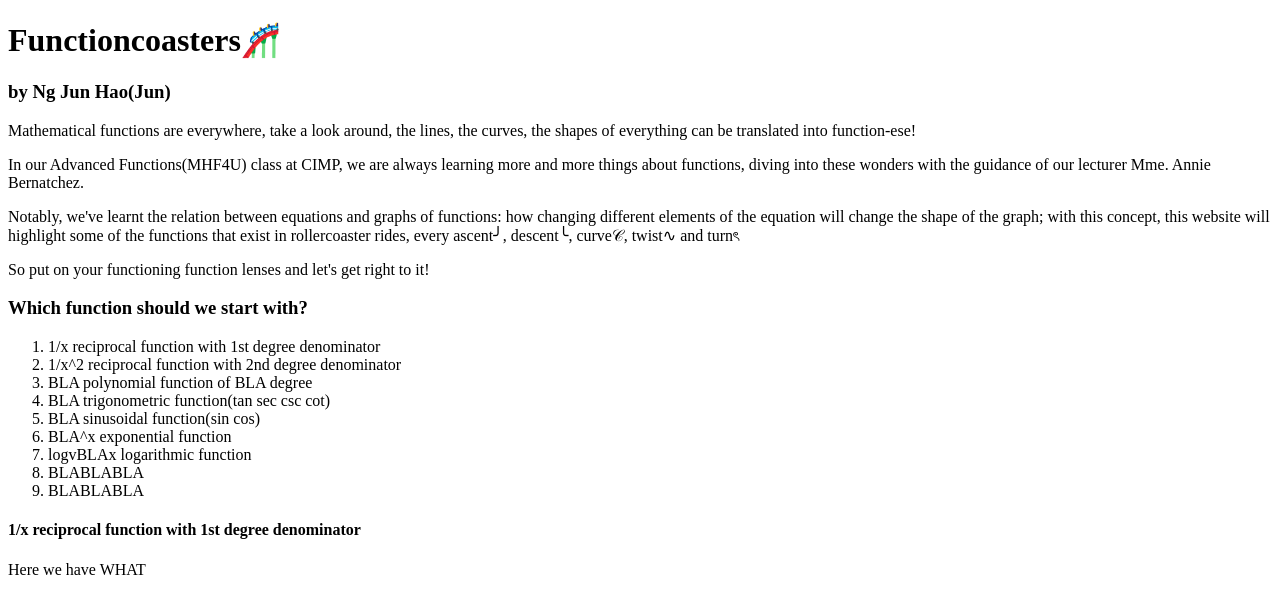
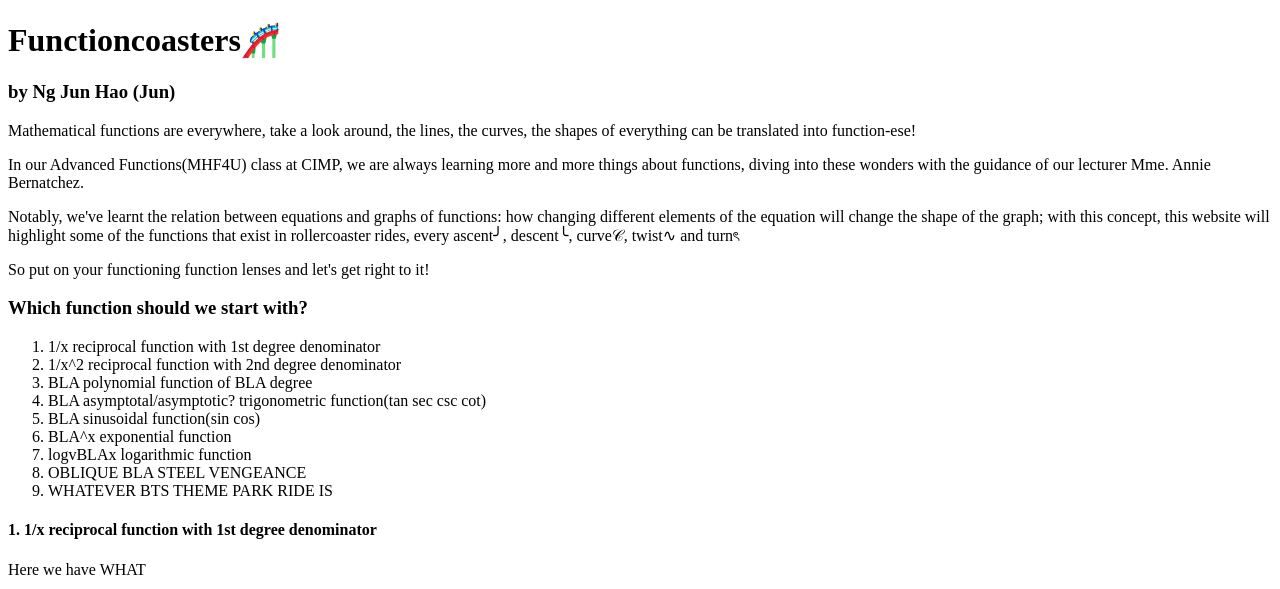
Before and after one commit to Junsrubberducky/cctfunctions, a plain HTML site: page index.html in a window 1280 px wide. Shown: the top 589 px of the page. Drawn offline with Linux system fonts and the light colour scheme.

Commit message:
Update index.html

```diff
--- a/index.html
+++ b/index.html
@@ -5,7 +5,7 @@
 </head>
 <body>
 
-<h1>Functioncoasters🎢</h1> <h3>by Ng Jun Hao(Jun)</h3>
+<h1>Functioncoasters🎢</h1> <h3>by Ng Jun Hao (Jun)</h3>
 <p>Mathematical functions are everywhere, take a look around, the lines, the curves, the shapes of everything can be translated into function-ese!</p>
 <p>In our Advanced Functions(MHF4U) class at CIMP, we are always learning more and more things about functions, diving into these wonders with the guidance of our lecturer Mme. Annie Bernatchez.</p>
 <p>Notably, we've learnt the relation between equations and graphs of functions: how changing different elements of the equation will change the shape of the graph; with this concept, this website will highlight some of the functions that exist in rollercoaster rides, every ascent╯, descent╰, curve𝒞, twist∿ and turnৎ</p>
@@ -14,14 +14,14 @@
 <ol><li>1/x reciprocal function with 1st degree denominator</li>
     <li>1/x^2 reciprocal function with 2nd degree denominator</li>
     <li>BLA polynomial function of BLA degree</li>
-    <li>BLA trigonometric function(tan sec csc cot)</li>
+    <li>BLA asymptotal/asymptotic? trigonometric function(tan sec csc cot)</li>
     <li>BLA sinusoidal function(sin cos)</li>
     <li>BLA^x exponential function</li>
     <li>logvBLAx logarithmic function</li>
-    <li>BLABLABLA</li>
-    <li>BLABLABLA</li>
+    <li>OBLIQUE BLA STEEL VENGEANCE</li>
+    <li>WHATEVER BTS THEME PARK RIDE IS</li>
 </ol>
-    <h4>1/x reciprocal function with 1st degree denominator</h4>
+    <h4>1. 1/x reciprocal function with 1st degree denominator</h4>
     <p>Here we have WHAT</p>
     <iframe src="https://www.desmos.com/calculator/fszm7c2o3x?embed" width="500" height="500" style="border: 1px solid #ccc" frameborder=0></iframe>
 
```
